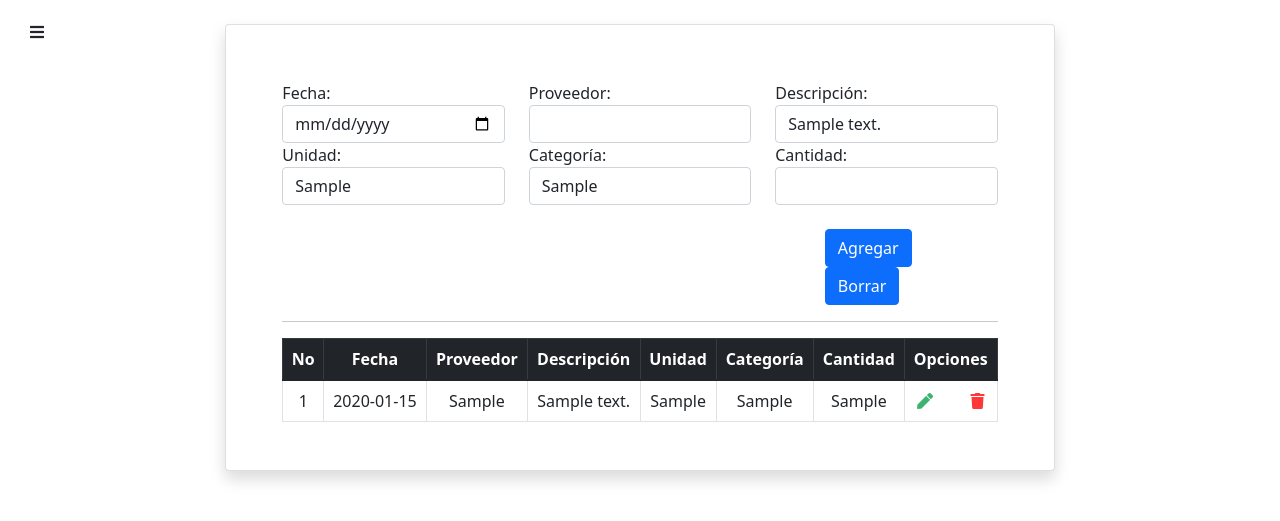
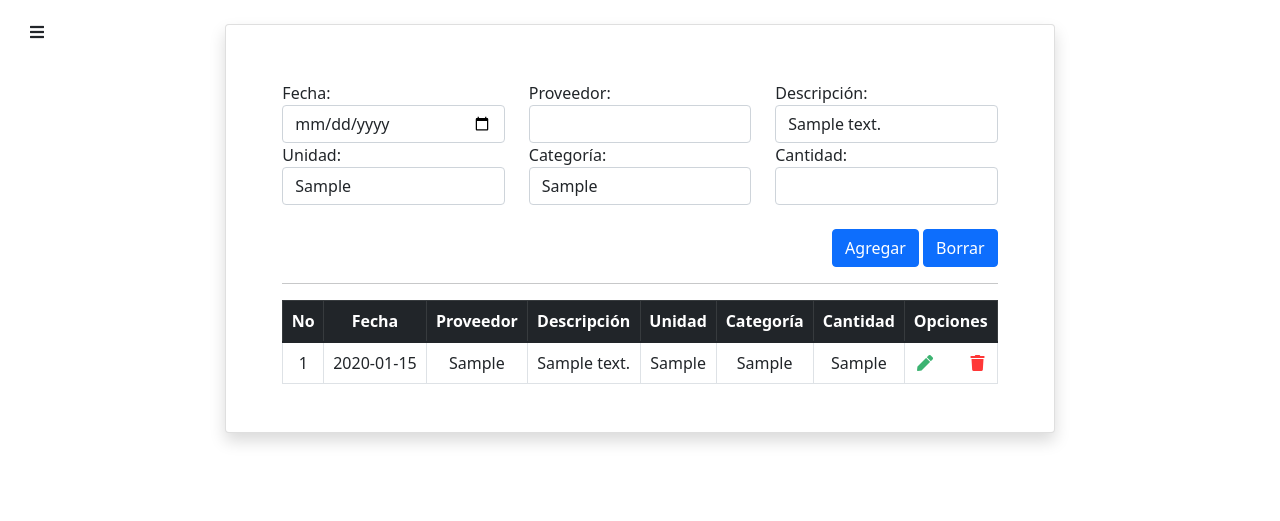
Before and after one commit to DaMar4/Tienda, a Flask app: page /ingresos/ in a window 1280 px wide. Shown: the part 66-587 px from the top of the page. Run offline with Flask 2, Linux system fonts and the light colour scheme; a user stored in the database is signed in; tables that the repository leaves empty hold one stand-in row (values such as "Sample post"); some libraries are stand-ins or nearby versions.

Commit message:
proyecto

```diff
--- a/WebApp/templates/fragment/_frmEmpleados.html
+++ b/WebApp/templates/fragment/_frmEmpleados.html
@@ -13,9 +13,9 @@
     </div>
     <br/>
     <div class="container">
-        <div class="row justify-content-end">
-            <div class="col-3">
-                <button type="submit" class="btn btn-primary">Registrar</button>
+        <div class="row">
+            <div class="col d-flex justify-content-end">
+                <button type="submit" class="btn btn-primary">Registrar</button>&nbsp;
                 <button type="reset" class="btn btn-primary">Borrar</button>
             </div>
         </div>
--- a/WebApp/templates/fragment/_frmIngreso.html
+++ b/WebApp/templates/fragment/_frmIngreso.html
@@ -29,15 +29,16 @@
                 {{ form.cantidad(class="form-control") }}
             </div>
         </div> <br />
-        <div class="container">
-            <div class="row justify-content-end">
-                <div class="col-3">
-                    <button type="submit" class="btn btn-primary">Agregar</button>
-                    <button type="reset" class="btn btn-primary">Borrar</button>
-                </div>
+
+    </div>
+    <div class="container">
+        <div class="row ">
+            <div class="col d-flex justify-content-end">
+                <button type="submit" class="btn btn-primary">Agregar</button>&nbsp;
+                <button type="reset" class="btn btn-primary">Borrar</button>
             </div>
-        </form>
-    </div>
+        </div>
+    </form>
     <hr />
 
     <table class="table text-center table-hover table-bordered">
--- a/WebApp/templates/fragment/_frmProductos.html
+++ b/WebApp/templates/fragment/_frmProductos.html
@@ -23,9 +23,9 @@
     </div>
     <br/>
     <div class="container">
-        <div class="row justify-content-end">
-            <div class="col-3">
-                <button type="submit" class="btn btn-primary">Registrar</button>
+        <div class="row">
+            <div class="col d-flex justify-content-end">
+                <button type="submit" class="btn btn-primary">Registrar</button> &nbsp;
                 <button type="reset" class="btn btn-primary">Borrar</button>
             </div>
         </div>
--- a/WebApp/templates/fragment/_frmProveedores.html
+++ b/WebApp/templates/fragment/_frmProveedores.html
@@ -9,9 +9,9 @@
     </div>
     <br/>
     <div class="container">
-        <div class="row justify-content-end">
-            <div class="col-3">
-                <button type="submit" class="btn btn-primary">Registrar</button>
+        <div class="row">
+            <div class="col d-flex justify-content-end">
+                <button type="submit" class="btn btn-primary">Registrar</button> &nbsp;
                 <button type="reset" class="btn btn-primary">Borrar</button>
             </div>
         </div>
--- a/WebApp/templates/fragment/_frmSalidas.html
+++ b/WebApp/templates/fragment/_frmSalidas.html
@@ -29,9 +29,9 @@
     </div>
     <br/>
     <div class="container">
-        <div class="row justify-content-end">
-            <div class="col-3">
-                <button type="submit" class="btn btn-primary">Registrar</button>
+        <div class="row">
+            <div class="col d-flex justify-content-end">
+                <button type="submit" class="btn btn-primary">Registrar</button>&nbsp;
                 <button type="reset" class="btn btn-primary">Borrar</button>
             </div>
         </div>
```
